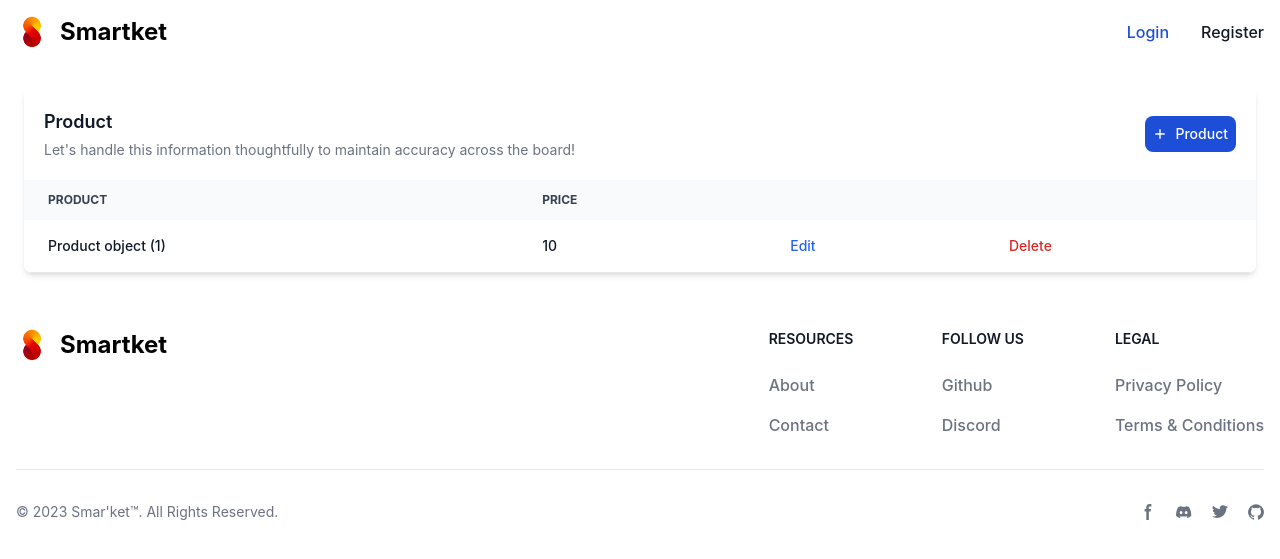
After one commit to AristonCatipay/django_smartket, a Django app: page /credit/product/1 in a window 1280 px wide. The commit adds this page. Shown: the top 559 px of the page. Run offline with Django 4.2, Linux system fonts and the light colour scheme; tables that the repository leaves empty hold one stand-in row (values such as "Sample post"); some libraries are stand-ins or nearby versions.

Commit message:
Create the credit product page where it will display all the products that a specific transaction is connected to.

```diff
--- /dev/null
+++ b/credit/templates/credit/credit_product.html
@@ -0,0 +1,58 @@
+{% extends 'core/base.html' %}
+{% block title %}{{ title }}{% endblock %}
+{% block content %}
+<div class="relative overflow-x-auto shadow-md rounded-lg">
+    <table class="w-full text-sm text-left rtl:text-right text-gray-500 dark:text-gray-400">
+        <caption class="p-5 text-lg font-semibold text-left rtl:text-right text-gray-900 bg-white dark:text-white dark:bg-gray-800">
+            <div class="flex flex-col md:flex-row items-center justify-between space-y-3 md:space-y-0 md:space-x-4">
+                <div class="w-full">
+                    Product
+                    <p class="mt-1 text-sm font-normal text-gray-500 dark:text-gray-400">Let's handle this information thoughtfully to maintain accuracy across the board!</p>
+                </div>
+                <div class="w-full md:w-auto flex flex-col md:flex-row space-y-2 md:space-y-0 items-stretch md:items-center justify-end md:space-x-3 flex-shrink-0">
+                    <a href="#" class="flex items-center justify-center text-white bg-primary-700 hover:bg-primary-800 focus:ring-4 focus:ring-primary-300 font-medium rounded-lg text-sm px-2 py-2 dark:bg-primary-600 dark:hover:bg-primary-700 focus:outline-none dark:focus:ring-primary-800">
+                        <svg class="h-3.5 w-3.5 mr-2" fill="currentColor" viewbox="0 0 20 20" xmlns="http://www.w3.org/2000/svg" aria-hidden="true">
+                            <path clip-rule="evenodd" fill-rule="evenodd" d="M10 3a1 1 0 011 1v5h5a1 1 0 110 2h-5v5a1 1 0 11-2 0v-5H4a1 1 0 110-2h5V4a1 1 0 011-1z" />
+                        </svg>
+                        Product
+                    </a>
+                </div>
+            </div>
+        </caption>
+        <thead class="text-xs text-gray-700 uppercase bg-gray-50 dark:bg-gray-700 dark:text-gray-400">
+            <tr>
+                <th scope="col" class="px-6 py-3">
+                    Product
+                </th>
+                <th scope="col" class="px-6 py-3">
+                    Price
+                </th>
+                <th scope="col" class="px-6 py-3">
+                    <span class="sr-only">Edit</span>
+                </th>
+                <th scope="col" class="px-6 py-3">
+                    <span class="sr-only">Delete</span>
+                </th>
+            </tr>
+        </thead>
+        <tbody>
+            {% for credit_product in credit_products %}
+            <tr class="bg-white border-b dark:bg-gray-800 dark:border-gray-700">
+                <th scope="row" class="px-6 py-4 font-medium text-gray-900 whitespace-nowrap dark:text-white">
+                    {{ credit_product.product }}
+                </th>
+                <th scope="row" class="px-6 py-4 font-medium text-gray-900 whitespace-nowrap dark:text-white">
+                    {{ credit_product.product_current_price }}
+                </th>
+                <td class="px-6 py-4">
+                    <a href="#" class="font-medium text-blue-600 dark:text-blue-500 hover:underline">Edit</a>
+                </td>
+                <td class="px-6 py-4">
+                    <a href="#" class="font-medium text-red-600 dark:text-red-500 hover:underline">Delete</a>
+                </td>
+            </tr>
+            {% endfor %}
+        </tbody>
+    </table>
+</div>
+{% endblock %}
--- a/credit/templates/credit/index.html
+++ b/credit/templates/credit/index.html
@@ -68,6 +68,9 @@
                                     <div id="{{ credit_transactions.id }}-dropdown" class="hidden z-10 w-44 bg-white rounded divide-y divide-gray-100 shadow dark:bg-gray-700 dark:divide-gray-600">
                                         <ul class="py-1 text-sm text-gray-700 dark:text-gray-200" aria-labelledby="apple-imac-27-dropdown-button">
                                             <li>
+                                                <a href="{% url 'credit:credit_product' credit_transactions.id %}" class="block py-2 px-4 hover:bg-gray-100 dark:hover:bg-gray-600 dark:hover:text-white">Products</a>
+                                            </li>
+                                            <li>
                                                 <a href="#" class="block py-2 px-4 hover:bg-gray-100 dark:hover:bg-gray-600 dark:hover:text-white">Edit</a>
                                             </li>
                                             <li>
--- a/credit/urls.py
+++ b/credit/urls.py
@@ -6,4 +6,5 @@ app_name = 'credit'
 urlpatterns = [
     path('', views.index, name='index'),
     path('transaction/add/', views.add_credit_transaction, name='add_credit_transaction'),
+    path('product/<int:credit_transaction_primary_key>', views.credit_product, name='credit_product'),
 ]
--- a/credit/views.py
+++ b/credit/views.py
@@ -24,3 +24,10 @@ def add_credit_transaction(request):
         'title': 'Add Credit Transaction',
         'form' : form,
     })
+
+def credit_product(request, credit_transaction_primary_key):
+    credit_products = Credit_Transaction_Item.objects.filter(credit_transaction=credit_transaction_primary_key)
+    return render(request, 'credit/credit_product.html', {
+        'title': 'Credit',
+        'credit_products': credit_products,
+    })
```
